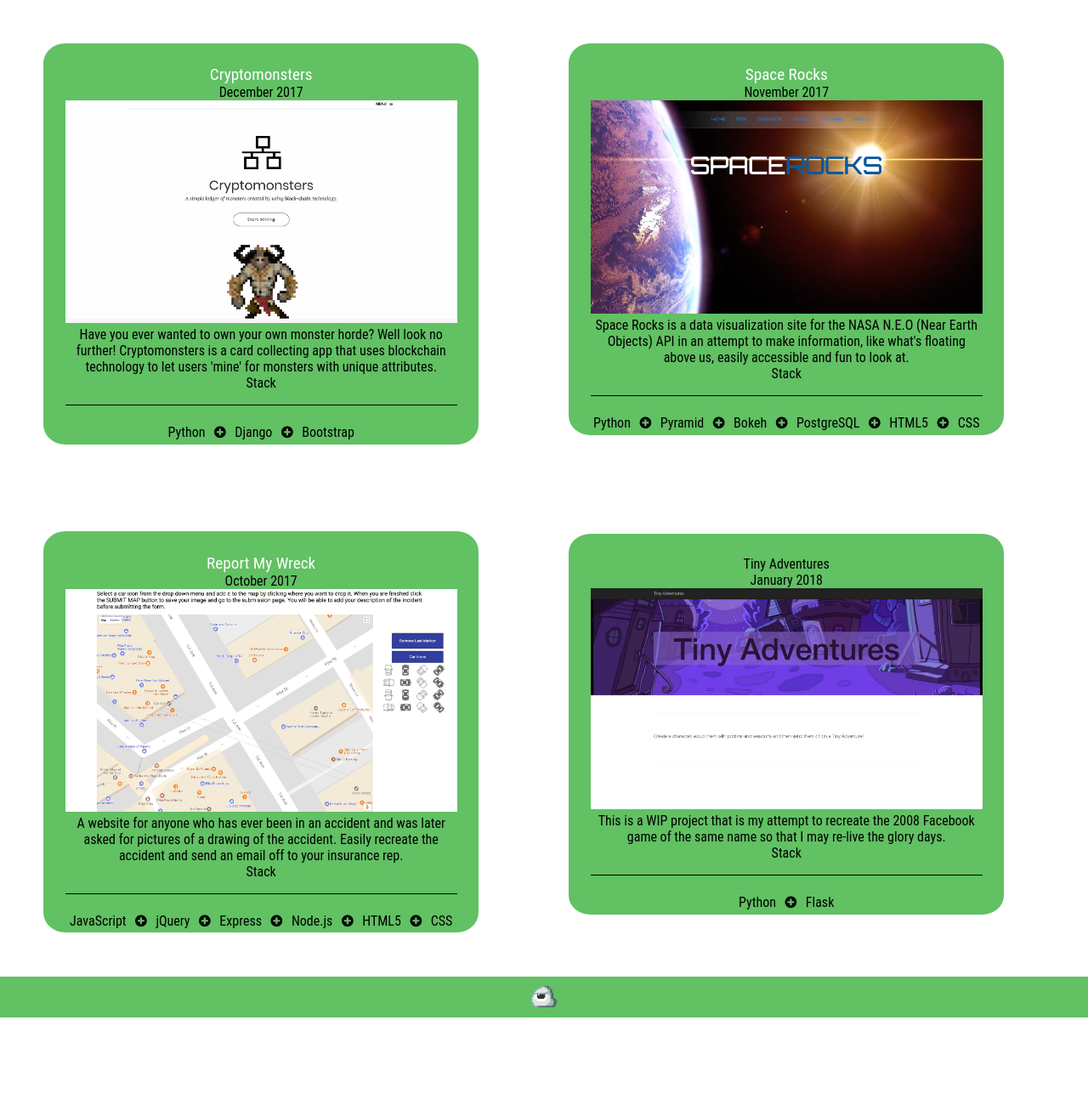
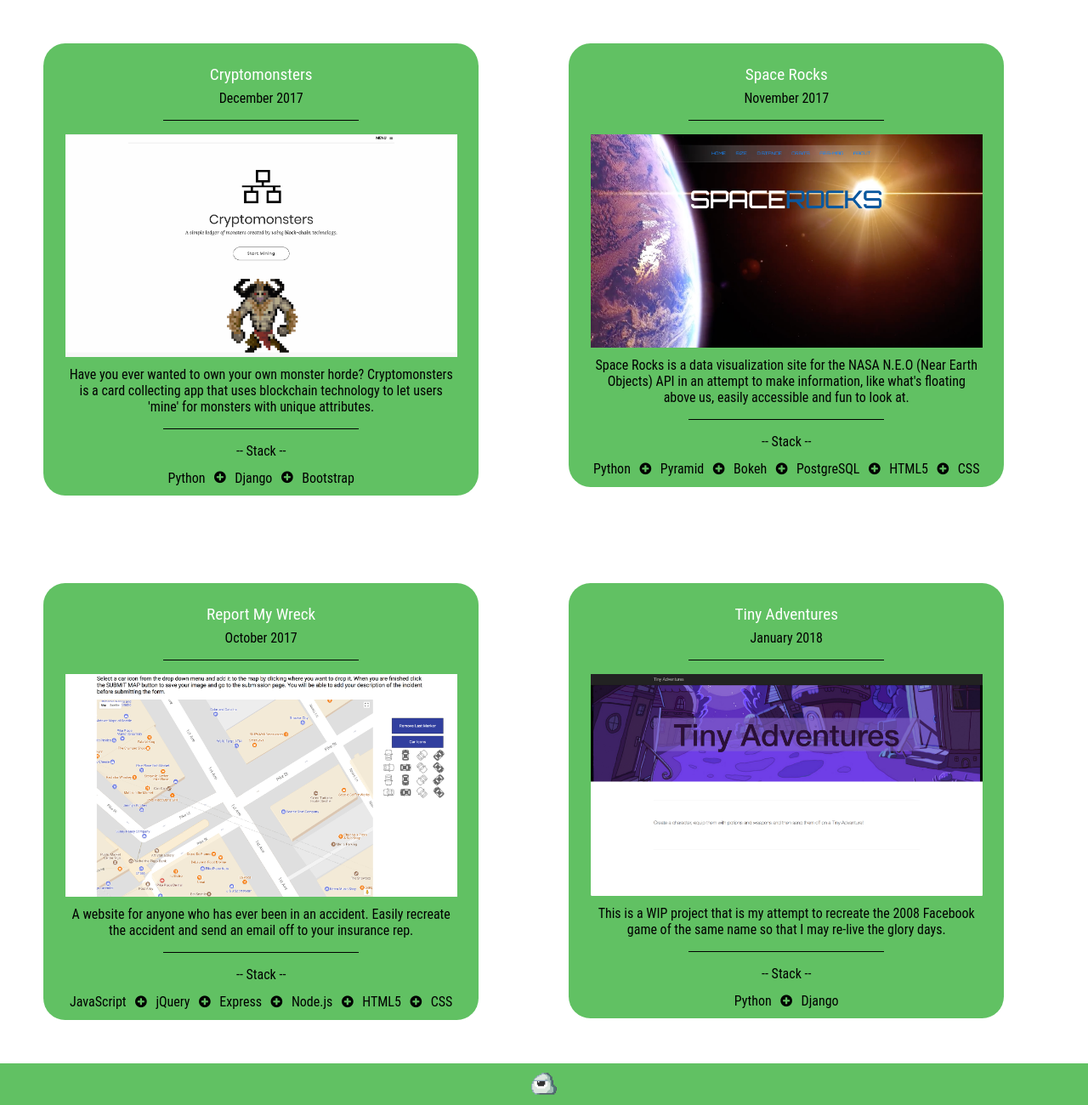
Before and after one commit to hcodydibble/portfolio, a Flask app: page /projects in a window 1280 px wide. Shown: the part 49-1349 px from the top of the page at 85% size. Before the commit the page ends 1246 px from the top, so only its background shows below. Run offline with Flask 2, Linux system fonts and the light colour scheme; some libraries are stand-ins or nearby versions.

Commit message:
basics done

```diff
--- a/static/css/style.css
+++ b/static/css/style.css
@@ -108,3 +108,13 @@ footer div{
     padding: 5% 5% 0 5%;
     flex: 1;
 }
+
+.project-info hr{
+    width: 50%;
+    margin-left: auto;
+    margin-right: auto;
+}
+
+.project-info p{
+    margin: 1.5% 0 1.5% 0;
+}
--- a/templates/projects.html
+++ b/templates/projects.html
@@ -7,10 +7,11 @@
             <div class='project-info'>
                 <a href="ec2-34-215-7-234.us-west-2.compute.amazonaws.com">Cryptomonsters</a>
                 <p>December 2017</p>
+                <hr>
                 <img src="{{ url_for('static', filename='img/cryptocards.png') }}">
-                <p id='description'>Have you ever wanted to own your own monster horde? Well look no further! Cryptomonsters is a card collecting app that uses blockchain technology to let users 'mine' for monsters with unique attributes.</p>
-                <p>Stack</p>
+                <p id='description'>Have you ever wanted to own your own monster horde? Cryptomonsters is a card collecting app that uses blockchain technology to let users 'mine' for monsters with unique attributes.</p>
                 <hr>
+                <p>-- Stack --</p>
                 <p>Python <i class="fa fa-plus-circle" aria-hidden="true"></i> Django <i class="fa fa-plus-circle" aria-hidden="true"></i> Bootstrap</p>
             </div>
         </div>
@@ -19,10 +20,11 @@
             <div class='project-info'>
                 <a href="http://close-encounters.herokuapp.com/">Space Rocks</a>
                 <p>November 2017</p>
+                <hr>
                 <img src="{{ url_for('static', filename='img/spacerocks.png') }}">
                 <p id='description'>Space Rocks is a data visualization site for the NASA N.E.O (Near Earth Objects) API in an attempt to make information, like what's floating above us, easily accessible and fun to look at.</p>
-                <p>Stack</p>
                 <hr>
+                <p>-- Stack --</p>
                 <p>Python <i class="fa fa-plus-circle" aria-hidden="true"></i> Pyramid <i class="fa fa-plus-circle" aria-hidden="true"></i> Bokeh <i class="fa fa-plus-circle" aria-hidden="true"></i> PostgreSQL <i class="fa fa-plus-circle" aria-hidden="true"></i> HTML5 <i class="fa fa-plus-circle" aria-hidden="true"></i> CSS</p>
             </div>
         </div>
@@ -31,23 +33,25 @@
             <div class='project-info'>
                 <a href="http://report-my-wreck.herokuapp.com/">Report My Wreck</a>
                 <p>October 2017</p>
+                <hr>
                 <img src="{{ url_for('static', filename='img/collisionreport.png') }}">
-                <p id='description'>A website for anyone who has ever been in an accident and was later asked for pictures of a drawing of the accident. Easily recreate the accident and send an email off to your insurance rep.</p>
-                <p>Stack</p>
+                <p id='description'>A website for anyone who has ever been in an accident. Easily recreate the accident and send an email off to your insurance rep.</p>
                 <hr>
+                <p>-- Stack --</p>
                 <p>JavaScript <i class="fa fa-plus-circle" aria-hidden="true"></i> jQuery <i class="fa fa-plus-circle" aria-hidden="true"></i> Express <i class="fa fa-plus-circle" aria-hidden="true"></i> Node.js <i class="fa fa-plus-circle" aria-hidden="true"></i> HTML5 <i class="fa fa-plus-circle" aria-hidden="true"></i> CSS</p>
             </div>
         </div>
 
         <div class='project-detail'>
             <div class='project-info'>
-                <p>Tiny Adventures</p>
+                <a>Tiny Adventures</a>
                 <p>January 2018</p>
+                <hr>
                 <img src="{{ url_for('static', filename='img/tinyadventures.png') }}">
                 <p id='description'>This is a WIP project that is my attempt to recreate the 2008 Facebook game of the same name so that I may re-live the glory days.</p>
-                <p>Stack</p>
                 <hr>
-                <p>Python <i class="fa fa-plus-circle" aria-hidden="true"></i> Flask</p>
+                <p>-- Stack --</p>
+                <p>Python <i class="fa fa-plus-circle" aria-hidden="true"></i> Django</p>
             </div>
         </div>
 
```
